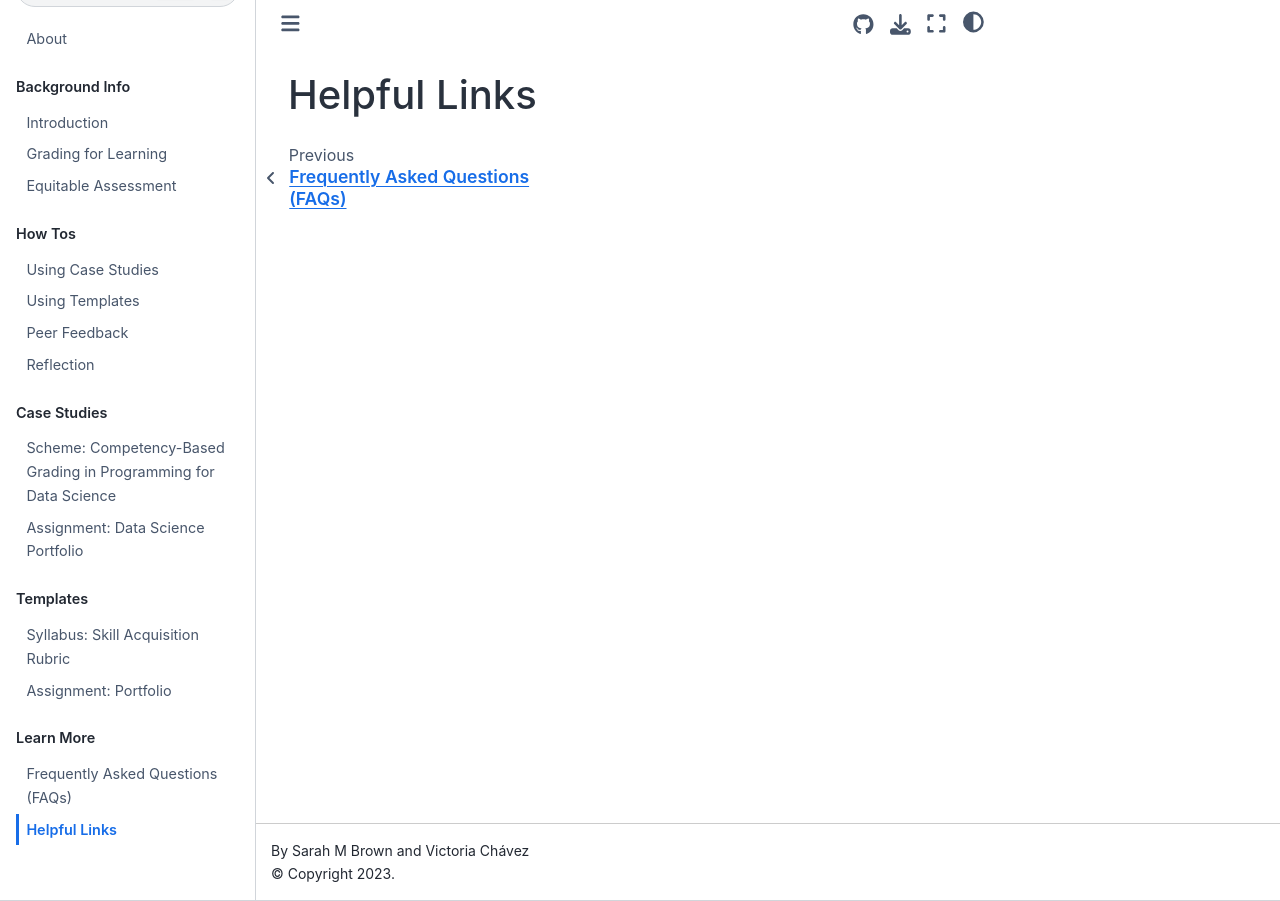
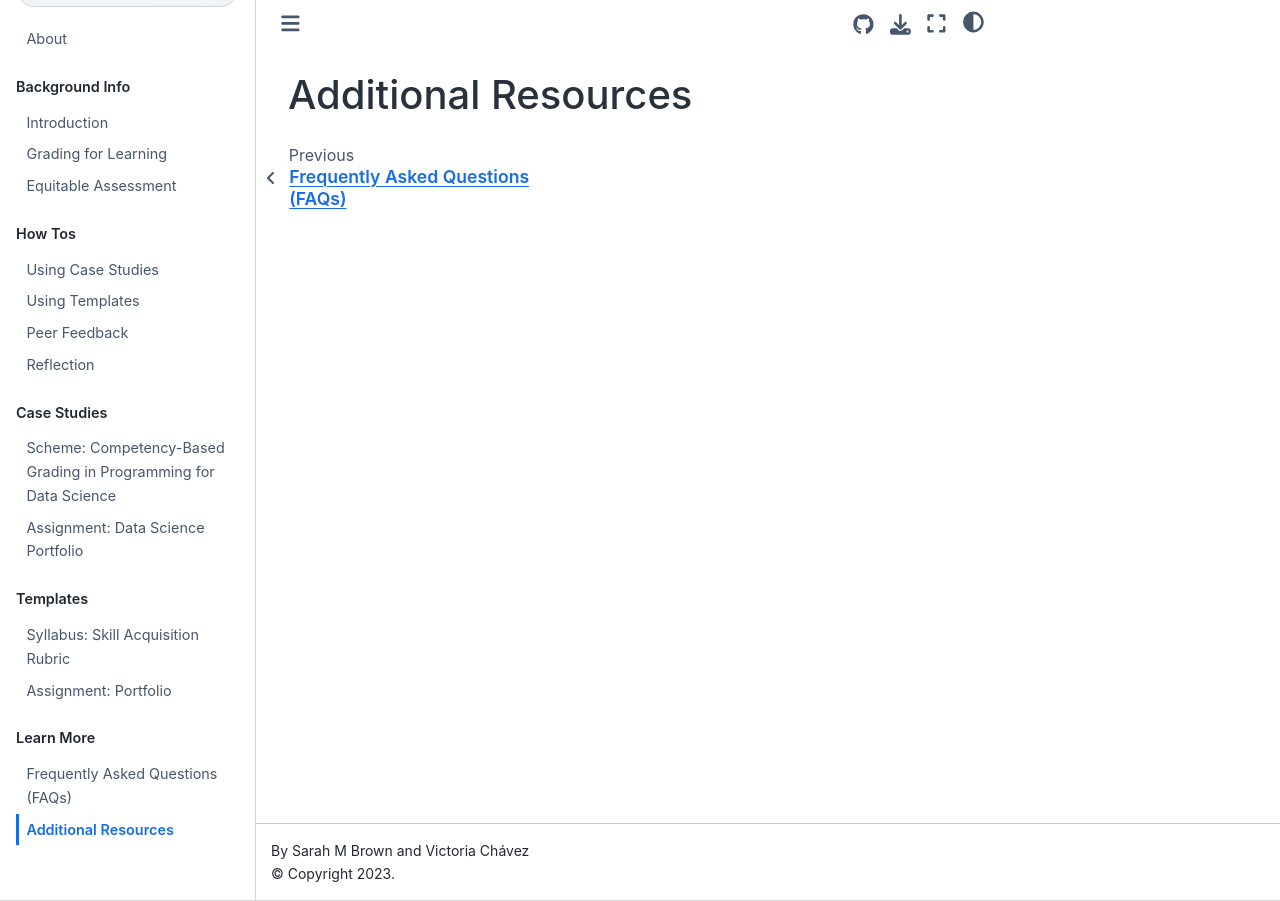
Before and after one commit to grading4learning/workbook, a Jupyter Book: the page built from resources/resources.md, in a window 1280 px wide. Built offline with Jupyter Book 1.0.4 settings and Sphinx 7.4.7 and the Sphinx Book theme 1.1.4, drawn with Linux system fonts in a browser that asks for light colours.

Commit message:
name changes links -> resources

```diff
--- a/_toc.yml
+++ b/_toc.yml
@@ -24,4 +24,4 @@ parts:
   - caption: Learn More
     chapters:
     - file: resources/faqs
-    - file: resources/helpful-links
+    - file: resources/resources
--- a/resources/helpful-links.md
+++ b/resources/resources.md
@@ -1,3 +1,3 @@
-# Helpful Links
+# Additional Resources
 
 <!-- Can also add books? -->
```
Also changed, not shown: resources/faqs.md (+1 -1 lines).
